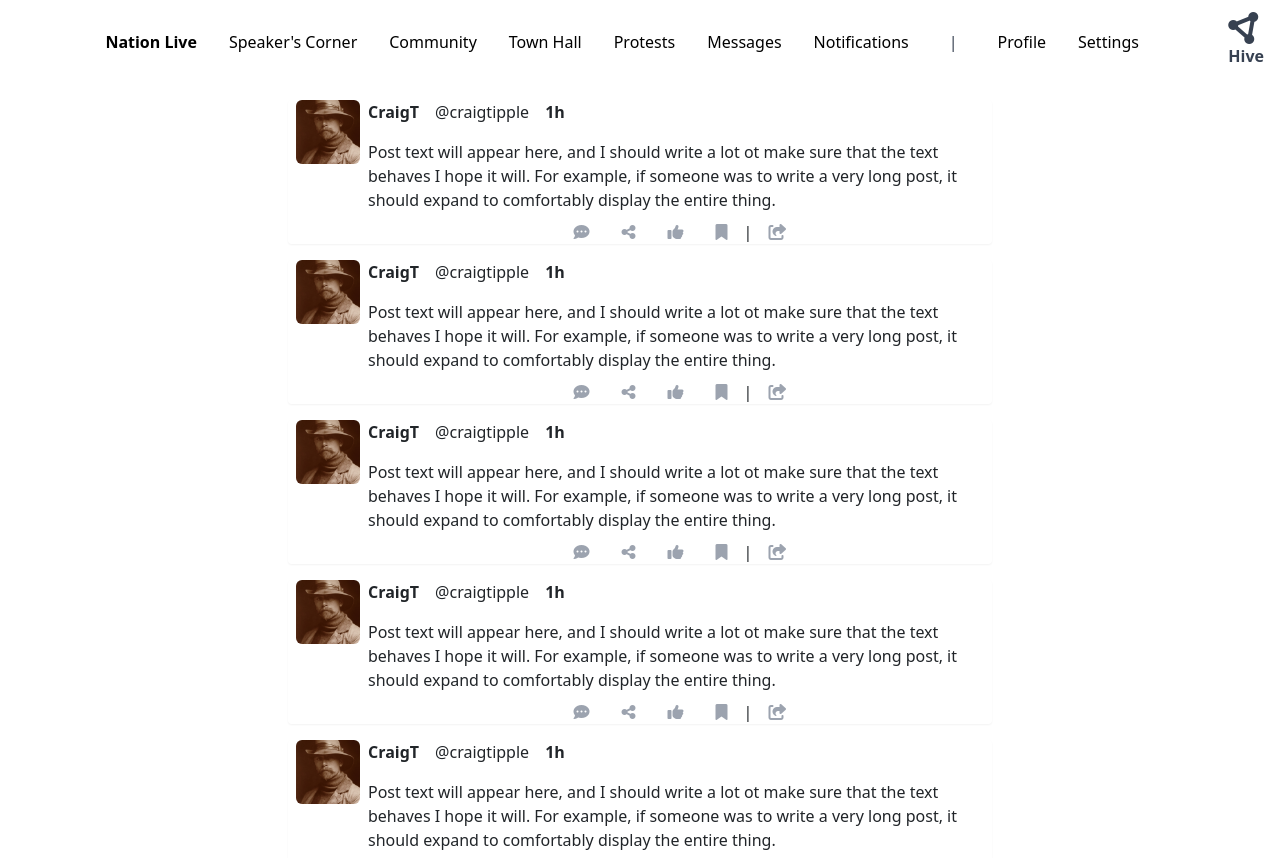
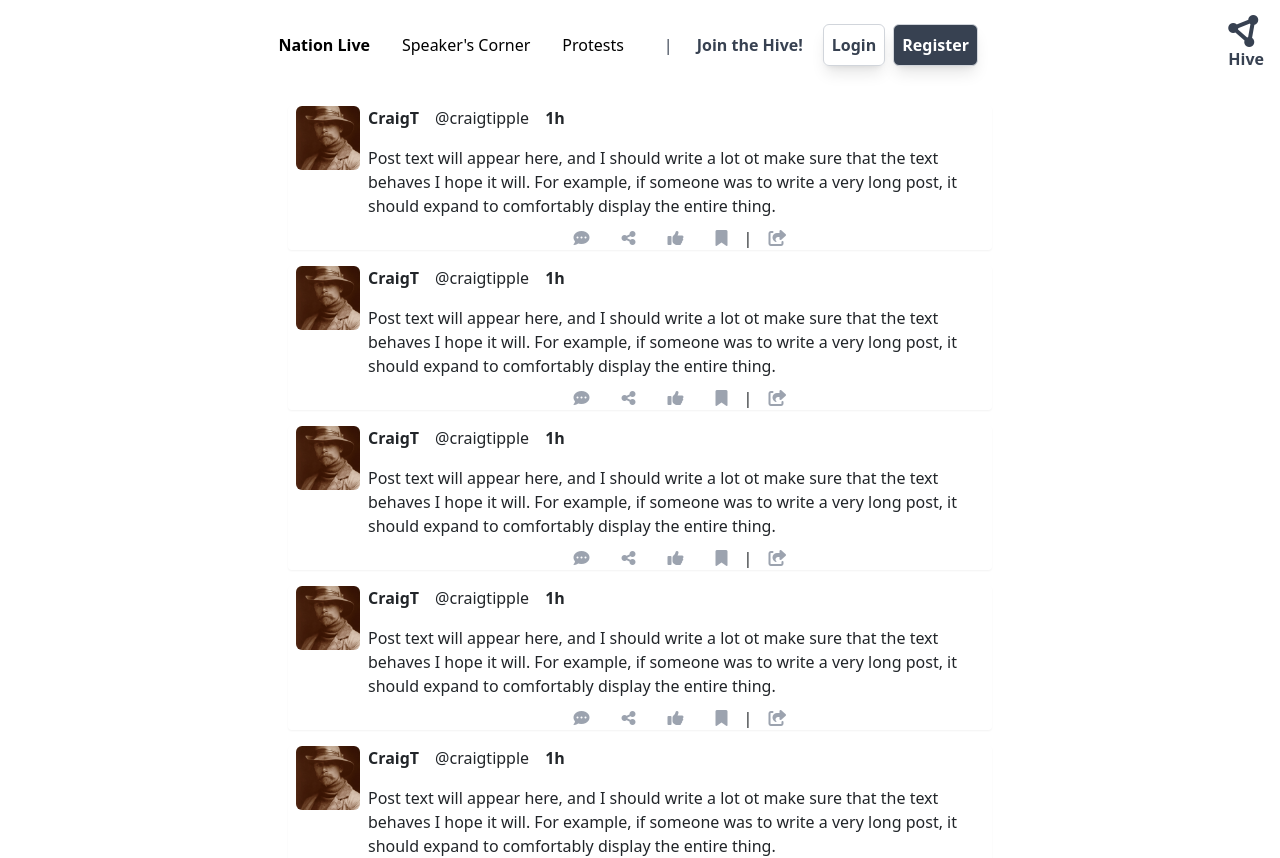
Before and after one commit to CraigAT1181/hive_fe, a React (Vite) app: page / in a window 1280 px wide. Shown: the top 858 px of the page. Built offline with nearby package versions, Linux system fonts and the light colour scheme.

Commit message:
Added login and register buttons on both drawer and nav header if user not logged in and added logout button if user logged in

```diff
--- a/src/components/Header/Header.jsx
+++ b/src/components/Header/Header.jsx
@@ -1,7 +1,6 @@
 import React, { useEffect, useState } from "react";
 import HeaderDrawer from "./HeaderDrawer";
 import HeaderNav from "./HeaderNav";
-// import SessionManager from "./SessionManager";
 import { useLocation } from "react-router-dom";
 
 export default function Header() {
@@ -56,9 +55,6 @@ export default function Header() {
           <p className="font-semibold m-0 mt-1">Hive</p>
         </div>
       </div>
-      {/* <div className="hidden lg:block">
-        <SessionManager />
-      </div> */}
       <HeaderDrawer
         isDrawerOpen={isDrawerOpen}
         toggleDrawer={toggleDrawer}
--- a/src/components/Header/HeaderNav.jsx
+++ b/src/components/Header/HeaderNav.jsx
@@ -1,8 +1,21 @@
 import React from "react";
-// import { useAuth } from "./AuthContext";
+import { useSession } from "../Context/SessionManager";
 import { Link } from "react-router-dom";
+import { useNavigate } from "react-router-dom";
 
 export default function HeaderNav({ pageTitle }) {
+  const { user, handleLogout } = useSession();
+
+  const navigate = useNavigate();
+
+  const handleRegister = () => {
+    navigate("/register");
+  };
+
+  const handleLogin = () => {
+    navigate("/login");
+  };
+
   return (
     <nav className="navbar">
       <Link
@@ -19,6 +32,8 @@ export default function HeaderNav({ pageTitle }) {
         }`}>
         Speaker's Corner
       </Link>
+      {user && (
+        <>
           <Link
             to="/community"
             className={`nav-item ${
@@ -34,6 +49,9 @@ export default function HeaderNav({ pageTitle }) {
             }`}>
             Town Hall
           </Link>
+        </>
+      )}
+
       <Link
         to="/protests"
         className={`nav-item ${
@@ -41,6 +59,8 @@ export default function HeaderNav({ pageTitle }) {
         }`}>
         Protests
       </Link>
+      {user && (
+        <>
           <Link
             to="/messages"
             className={`nav-item ${
@@ -55,7 +75,13 @@ export default function HeaderNav({ pageTitle }) {
             }`}>
             Notifications
           </Link>
+        </>
+      )}
+
       <div className="mx-4">|</div>
+
+      {user ? (
+        <>
           <Link
             to="/profile"
             className={`nav-item ${
@@ -70,6 +96,28 @@ export default function HeaderNav({ pageTitle }) {
             }`}>
             Settings
           </Link>
+          <div className="mx-4">|</div>
+          <button
+              className="logout-button-nav"
+              onClick={handleLogout}>
+              Logout
+            </button>
+        </>
+      ) : (
+        <div>
+          <span className="mr-4 font-semibold">Join the Hive!</span>
+          <button
+            className="login-button"
+            onClick={handleLogin}>
+            Login
+          </button>
+          <button
+            className="register-button"
+            onClick={handleRegister}>
+            Register
+          </button>
+        </div>
+      )}
     </nav>
   );
 }
--- a/src/index.css
+++ b/src/index.css
@@ -78,6 +78,10 @@
   @apply text-red-700 underline font-semibold rounded-md;
 }
 
+.logout-button-nav {
+  @apply text-red-700 font-semibold rounded-md;
+}
+
 .register-button {
   @apply bg-gray-700 border text-white border-gray-300 font-semibold rounded-md p-2 mx-1 shadow-lg;
 }
```
Lines whose indentation alone changed are shown as unchanged.
